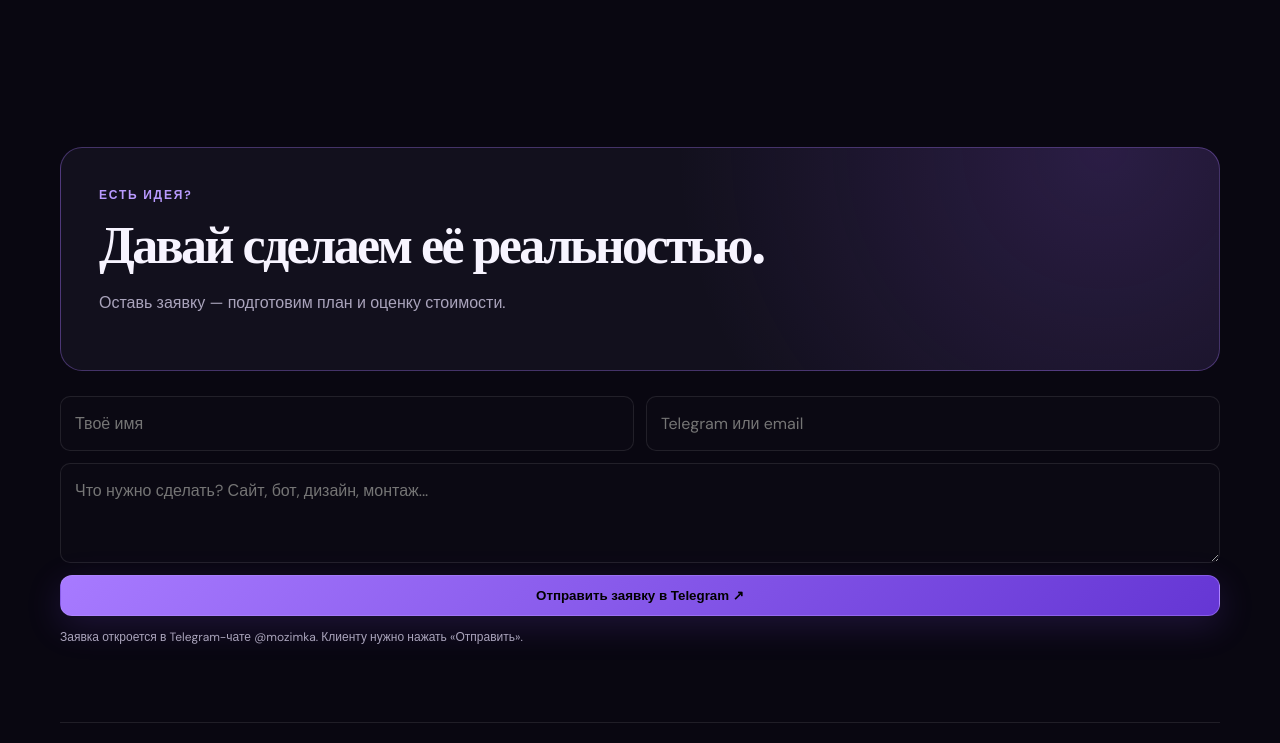
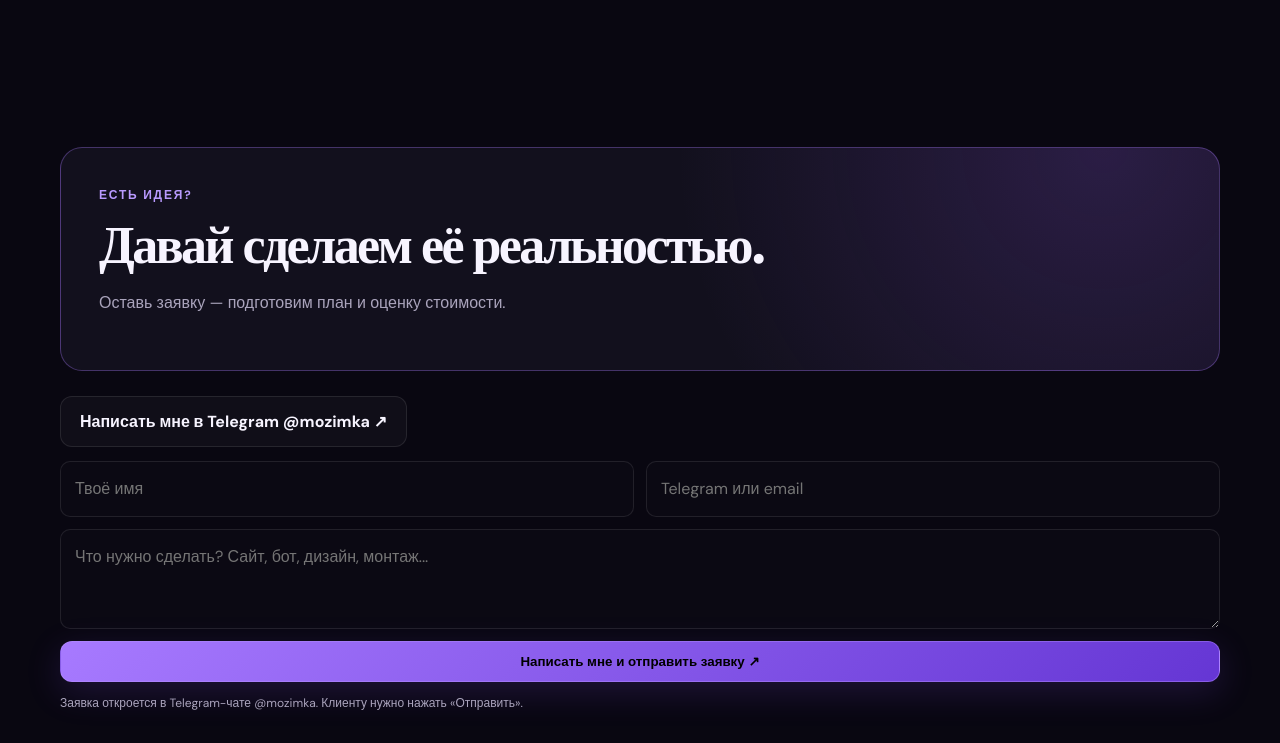
Before and after one commit to maxims-coder/nexora, a plain HTML site: page index.html in a window 1280 px wide. Shown: the part 3037-3780 px from the top of the page. Drawn offline with Linux system fonts and the light colour scheme.

Commit message:
Add files via upload

```diff
--- a/index.html
+++ b/index.html
@@ -40,7 +40,8 @@ footer{padding:28px 0;border-top:1px solid var(--line);color:var(--muted);font-s
 <article class="pricecard"><h3>Bot / Content</h3><div class="price">от 29 €</div><p>Небольшая автоматизация или контент-задача.</p><ul><li>Простой бот или короткий ролик</li><li>Согласование сценария</li><li>Базовое тестирование</li><li>Передача файлов</li></ul><a class="btn ghost" href="#contact">Обсудить задачу</a></article></div><p style="color:var(--muted);font-size:12px;margin-top:15px">Домен, платный хостинг, API, лицензии и платные материалы не включены и согласуются отдельно.</p></section>
 <section class="wrap" id="process"><div class="top"><div><div class="kicker">От идеи до запуска</div><h2>Просто. Прозрачно.<br>По шагам.</h2></div></div><div class="steps">
 <div class="step"><b>01 / БРИФ</b><h3>Уточняем задачу</h3><p>Цель, аудитория, примеры, сроки и результат.</p></div><div class="step"><b>02 / ПЛАН</b><h3>Фиксируем объём</h3><p>Письменно согласуем цену, этапы и правки.</p></div><div class="step"><b>03 / РАБОТА</b><h3>Создаём</h3><p>Показываем промежуточный результат и тестируем.</p></div><div class="step"><b>04 / ЗАПУСК</b><h3>Передаём проект</h3><p>Отдаём готовый результат и инструкцию.</p></div></div></section>
-<section class="wrap" id="contact"><div class="cta"><div class="kicker">Есть идея?</div><h2>Давай сделаем её реальностью.</h2><p>Оставь заявку — подготовим план и оценку стоимости.</p></div><form id="form"><input id="name" required placeholder="Твоё имя"><input id="contact" required placeholder="Telegram или email"><textarea id="task" required placeholder="Что нужно сделать? Сайт, бот, дизайн, монтаж..."></textarea><button class="btn" type="submit">Отправить заявку в Telegram ↗</button><div id="note">Заявка откроется в Telegram-чате @mozimka. Клиенту нужно нажать «Отправить».</div></form></section>
+<section class="wrap" id="contact"><div class="cta"><div class="kicker">Есть идея?</div><h2>Давай сделаем её реальностью.</h2><p>Оставь заявку — подготовим план и оценку стоимости.</p></div><p style="margin:0 0 14px"><a class="btn ghost" href="https://t.me/mozimka" target="_blank" rel="noopener noreferrer">Написать мне в Telegram @mozimka ↗</a></p>
+<form id="form"><input id="name" required placeholder="Твоё имя"><input id="contact" required placeholder="Telegram или email"><textarea id="task" required placeholder="Что нужно сделать? Сайт, бот, дизайн, монтаж..."></textarea><button class="btn" type="submit">Написать мне и отправить заявку ↗</button><div id="note">Заявка откроется в Telegram-чате @mozimka. Клиенту нужно нажать «Отправить».</div></form></section>
 </main><footer class="wrap"><div><b class="logo">NEXORA</b><br>Digital studio · Сайты · Боты · Дизайн · Видео</div><div>© <span id="year"></span> NEXORA · Независимая студия</div></footer>
 <script>
 const menu=document.getElementById('menu'),links=document.getElementById('links');menu.onclick=()=>links.classList.toggle('open');links.querySelectorAll('a').forEach(a=>a.onclick=()=>links.classList.remove('open'));document.getElementById('year').textContent=new Date().getFullYear();
```
